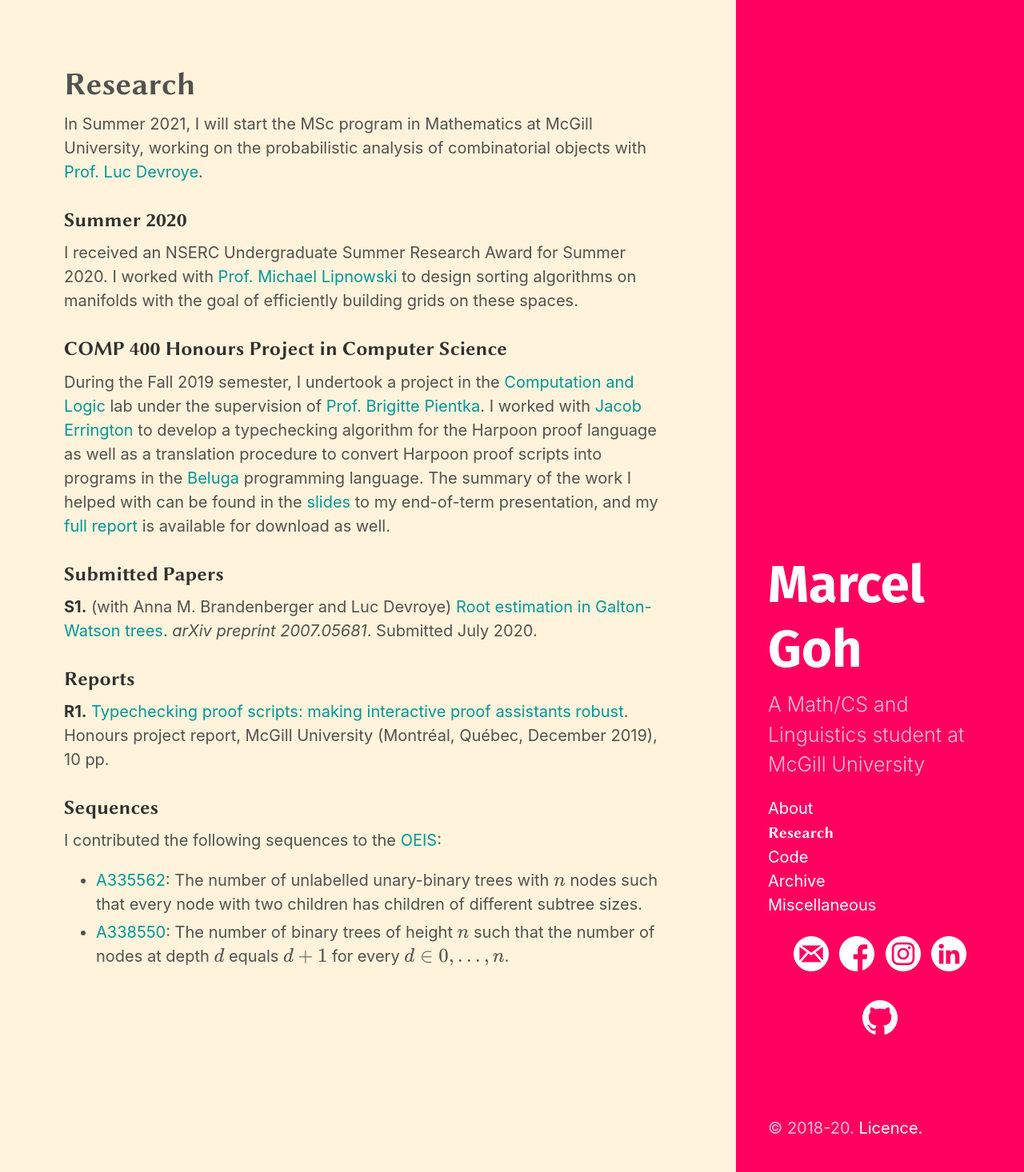
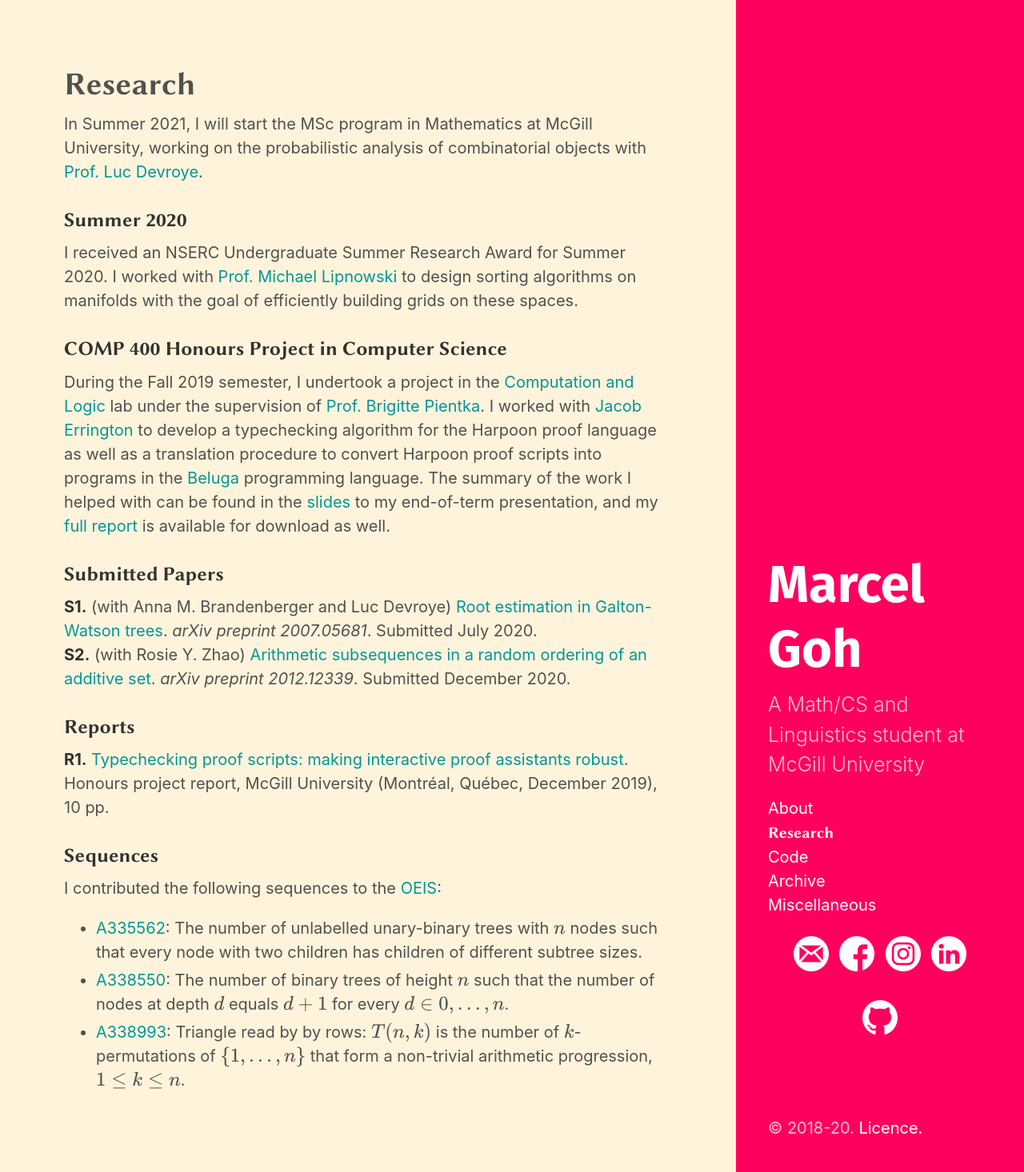
Before and after one commit to marcelgoh/marcelgoh.github.io, a Jekyll site: the page built from research/index.md, in a window 1280 px wide. Shown: the whole page at 80% size. Built offline with Jekyll 4.4.1, drawn with Linux system fonts in a browser that asks for light colours; some web fonts are replaced; formulas are drawn with MathJax 3; a script that is not in the unit is left out.

Commit message:
Arithmetic subsequences

```diff
--- a/research/index.md
+++ b/research/index.md
@@ -18,6 +18,7 @@ During the Fall 2019 semester, I undertook a project in the [Computation and Log
 ### Submitted Papers
 
 __S1.__ (with Anna M. Brandenberger and Luc Devroye) [Root estimation in Galton-Watson trees](https://arxiv.org/pdf/2007.05681.pdf). _arXiv preprint 2007.05681_. Submitted July 2020.
+__S2.__ (with Rosie Y. Zhao) [Arithmetic subsequences in a random ordering of an additive set](https://arxiv.org/pdf/2012.12339.pdf). _arXiv preprint 2012.12339_. Submitted December 2020.
 
 ### Reports
 
@@ -29,3 +30,4 @@ I contributed the following sequences to the [OEIS](https://oeis.org):
 
 + [A335562](https://oeis.org/A335562): The number of unlabelled unary-binary trees with $n$ nodes such that every node with two children has children of different subtree sizes.
 + [A338550](https://oeis.org/A338550): The number of binary trees of height $n$ such that the number of nodes at depth $d$ equals $d+1$ for every $d\in \{0,\ldots,n\}$.
++ [A338993](https://oeis.org/A338993): Triangle read by by rows: $T(n,k)$ is the number of $k$-permutations of $$\{1,\ldots,n\}$$ that form a non-trivial arithmetic progression, $1\leq k\leq n$.
```
Also changed, not shown: 9 other files.
